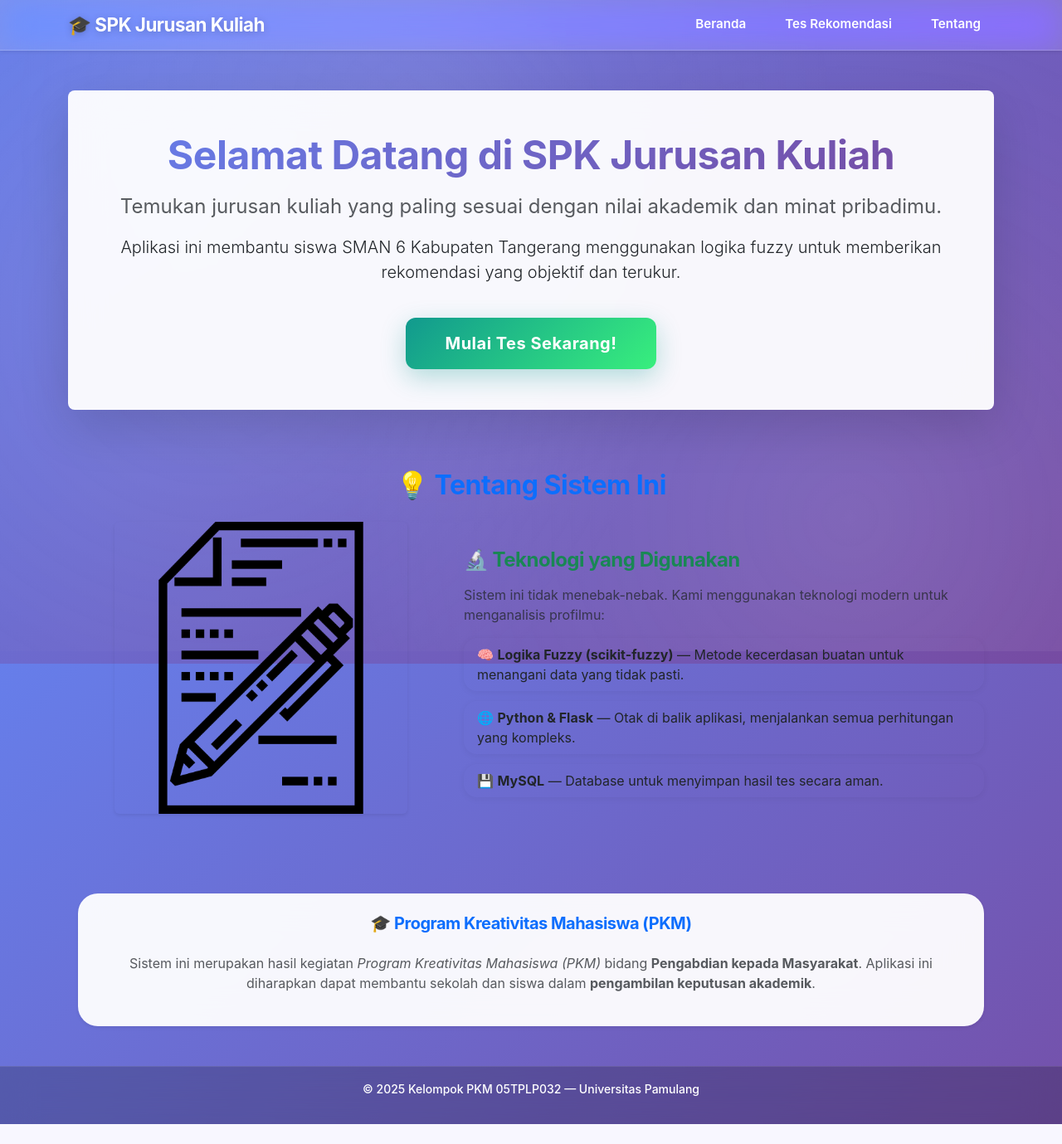
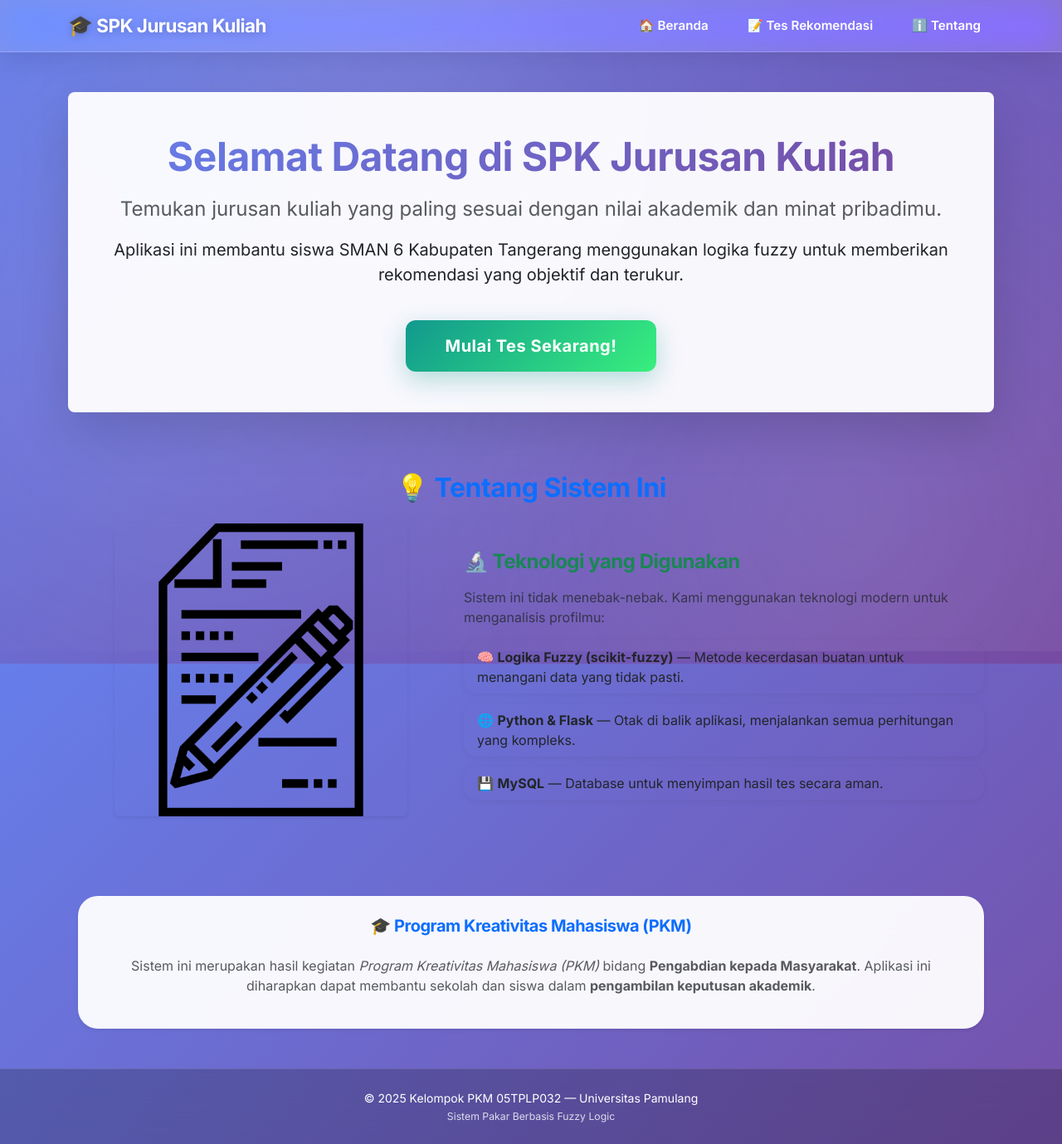
Before and after one commit to zipzapgg/project-pkm, a Flask app: page / in a window 1280 px wide. Shown: the whole page at 83% size. Before the commit the page ends 1355 px from the top, so only its background shows below. Run offline with Flask 3, Linux system fonts and the light colour scheme; parts of the project's set-up code (start-up, migrations or seed data) failed here and were passed over.

Commit message:
Update base.html

```diff
--- a/templates/base.html
+++ b/templates/base.html
@@ -4,6 +4,12 @@
   <meta charset="UTF-8">
   <meta name="viewport" content="width=device-width, initial-scale=1.0">
   <title>{% block title %}Sistem Pakar Rekomendasi Jurusan{% endblock %}</title>
+
+  <!-- Google Fonts -->
+  <link rel="preconnect" href="https://fonts.googleapis.com">
+  <link rel="preconnect" href="https://fonts.gstatic.com" crossorigin>
+  <link href="https://fonts.googleapis.com/css2?family=Inter:wght@400;600;700;800&display=swap" rel="stylesheet">
+
   <link href="https://cdn.jsdelivr.net/npm/bootstrap@5.3.3/dist/css/bootstrap.min.css" rel="stylesheet">
   <link rel="stylesheet" href="{{ url_for('static', filename='css/style.css') }}">
 
@@ -12,22 +18,24 @@
 </head>
 <body class="d-flex flex-column min-vh-100">
 
-  <nav class="navbar navbar-expand-lg navbar-dark bg-primary shadow-sm">
+  <nav class="navbar navbar-expand-lg navbar-dark sticky-top">
     <div class="container">
-      <a class="navbar-brand fw-bold" href="/">🎓 SPK Jurusan Kuliah</a>
+      <a class="navbar-brand fw-bold" href="/">
+        <span style="font-size: 1.5rem;">🎓</span> SPK Jurusan Kuliah
+      </a>
       <button class="navbar-toggler" type="button" data-bs-toggle="collapse" data-bs-target="#navbarNav">
         <span class="navbar-toggler-icon"></span>
       </button>
       <div class="collapse navbar-collapse justify-content-end" id="navbarNav">
         <ul class="navbar-nav">
           <li class="nav-item">
-            <a class="nav-link" href="/">Beranda</a>
+            <a class="nav-link" href="/">🏠 Beranda</a>
           </li>
           <li class="nav-item">
-            <a class="nav-link" href="/tes">Tes Rekomendasi</a>
+            <a class="nav-link" href="/tes">📝 Tes Rekomendasi</a>
           </li>
           <li class="nav-item">
-            <a class="nav-link" href="/tentang">Tentang</a>
+            <a class="nav-link" href="/tentang">ℹ️ Tentang</a>
           </li>
         </ul>
       </div>
@@ -38,9 +46,24 @@
     {% block content %}{% endblock %}
   </div>
 
-  <footer class="mt-auto py-3">
-    <p>© 2025 Kelompok PKM 05TPLP032 — Universitas Pamulang</p>
+  <footer class="mt-auto">
+    <p class="mb-0">© 2025 Kelompok PKM 05TPLP032 — Universitas Pamulang</p>
+    <small style="opacity: 0.8;">Sistem Pakar Berbasis Fuzzy Logic</small>
   </footer>
+
   <script src="https://cdn.jsdelivr.net/npm/bootstrap@5.3.3/dist/js/bootstrap.bundle.min.js"></script>
+
+  <!-- Smooth Scroll -->
+  <script>
+    document.querySelectorAll('a[href^="#"]').forEach(anchor => {
+      anchor.addEventListener('click', function (e) {
+        e.preventDefault();
+        const target = document.querySelector(this.getAttribute('href'));
+        if (target) {
+          target.scrollIntoView({ behavior: 'smooth', block: 'start' });
+        }
+      });
+    });
+  </script>
 </body>
 </html>
```
